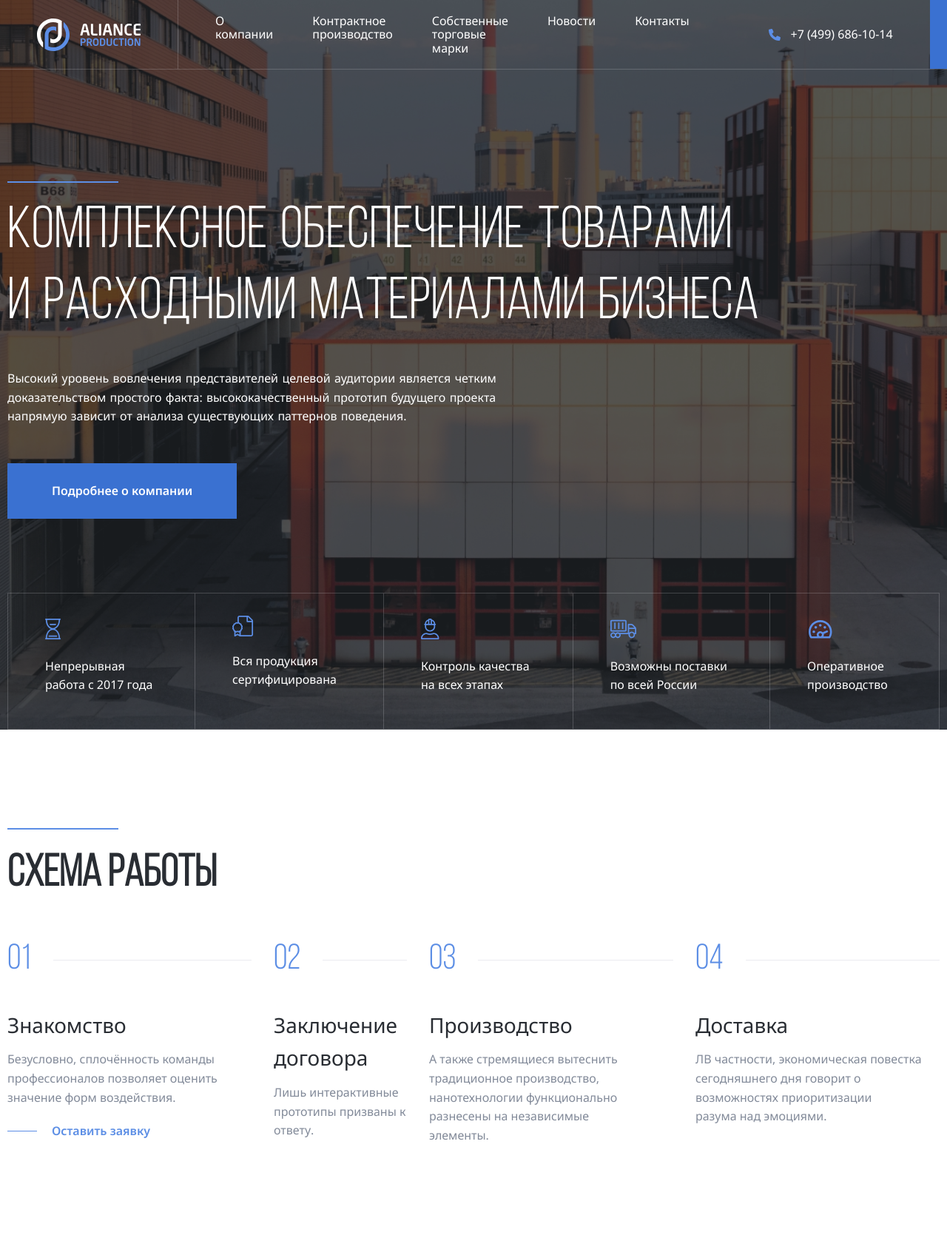
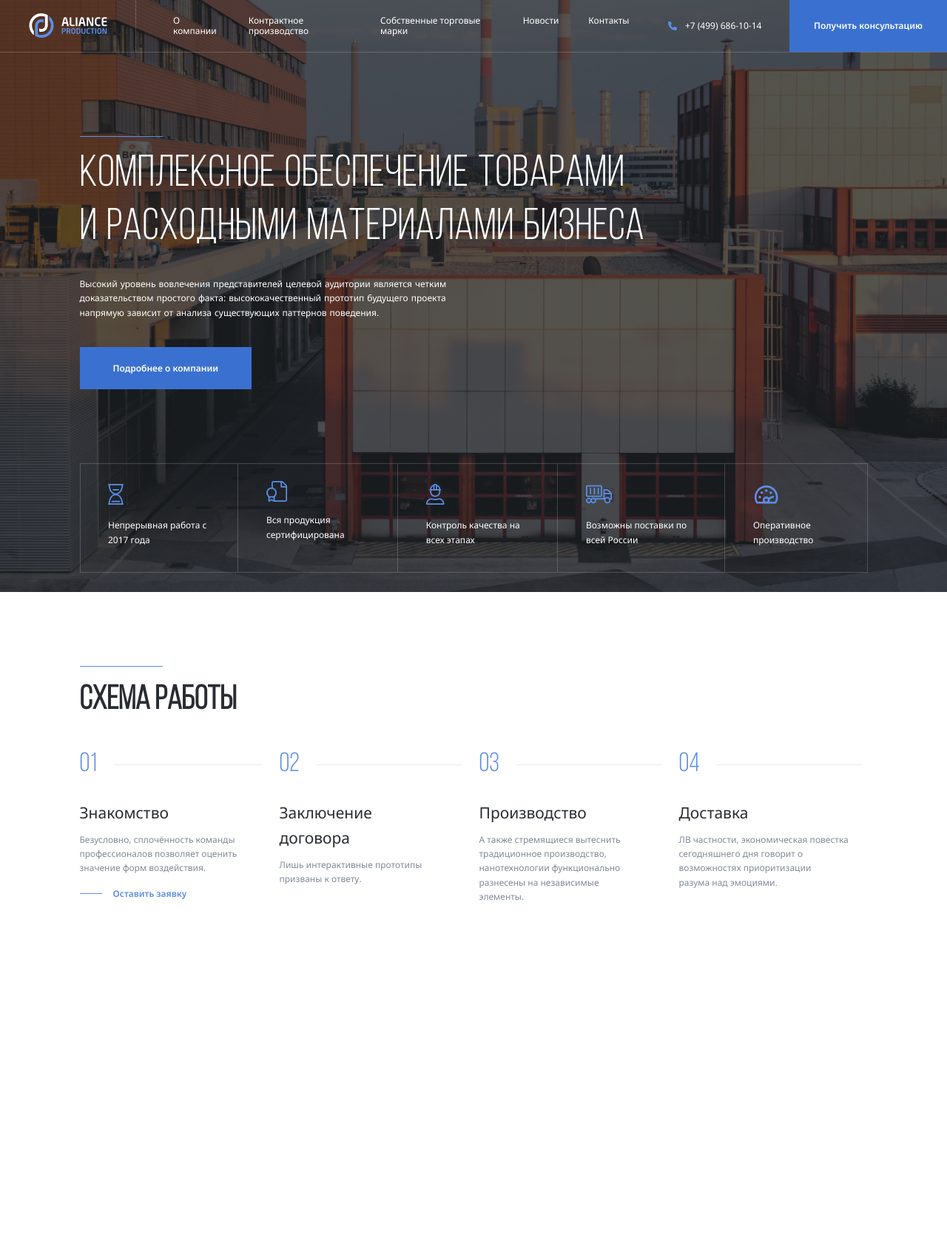
Before and after one commit to ilyuhin6/aliance_production, a PHP site: page / in a window 1280 px wide. Shown: the whole page at 74% size. After the commit the page ends 1216 px from the top, so only its background shows below. Run offline with PHP 8.4, Linux system fonts and the light colour scheme.

Commit message:
fix: style rem | media request

```diff
--- a/css/style.css
+++ b/css/style.css
@@ -1,5 +1,9 @@
 * {
   box-sizing: border-box;
+}
+
+html {
+  font-size: 16px;
 }
 
 @font-face {
@@ -14,14 +18,14 @@
 }
 
 .container {
-  max-width: 1440px;
+  max-width: 90rem;
   margin: auto;
-  padding: 0px 10px;
+  padding: 0px 0.625rem;
 }
 
 .header {
   min-height: 100vh;
-  padding-top: 46px;
+  padding-top: 2.875rem;
 }
 
 .header-image {
@@ -47,7 +51,7 @@
   display: flex;
   align-items: center;
   color: #fff;
-  height: 94px;
+  height: 5.875rem;
   position: fixed;
   width: 100%;
   left: 0;
@@ -59,7 +63,7 @@
 .navbar-light {
   background-color: #fff;
   color: #292d33;
-  height: 74px;
+  height: 4.625rem;
 }
 .navbar-light .header-logo-path {
   fill: #292d33;
@@ -68,9 +72,19 @@
 .header-logo {
   display: flex;
   align-items: center;
-  padding: 0 50px;
+  padding: 0 3.125rem;
   border-right: 1px solid rgba(235, 235, 240, 0.2);
   height: 100%;
+}
+
+.logo-svg {
+  width: 9rem;
+  height: 2.75rem;
+}
+
+.phone-svg {
+  width: 1.5rem;
+  height: 1.5rem;
 }
 
 .header-nav {
@@ -81,10 +95,13 @@
   margin: 0;
 }
 
+.header-nav-item:not(:last-child) {
+  margin-right: 3.3125rem;
+}
+
 .header-nav-link {
   text-decoration: none;
-  font-size: 16px;
-  margin-right: 53px;
+  font-size: 1rem;
   color: inherit;
 }
 
@@ -92,19 +109,19 @@
   flex-shrink: 0; /* Отвечает за сжатие если скукожился */
   display: flex;
   align-items: center;
-  gap: 10px;
-  margin-right: 50px;
+  gap: 0.625rem;
+  margin-right: 3.125rem;
 }
 
 .header-phone-link {
   text-decoration: none;
-  font-size: 16px;
+  font-size: 1rem;
   color: inherit;
 }
 
 .button {
   font-weight: 600;
-  font-size: 16px;
+  font-size: 1rem;
   line-height: 160%;
   color: #fff;
   background: #3a71d1;
@@ -112,55 +129,55 @@
   align-items: center;
   justify-content: center;
   flex-shrink: 0;
-  padding: 25px 60px;
-  gap: 10px;
+  padding: 1.5625rem 3.75rem;
+  gap: 0.625rem;
   border: none;
   cursor: pointer;
 }
 
 .header-button {
   height: 100%;
-  padding: 25px 44px;
+  padding: 1.5625rem 2.75rem;
 }
 
 .header-content {
   color: #fff;
-  padding-top: 150px;
+  padding-top: 9.375rem;
   position: relative;
   z-index: 1;
 }
 
 .separator {
   background: #5c8ee5;
-  width: 150px;
-  height: 2px;
-  margin-top: 49px;
+  width: 9.375rem;
+  height: 0.125rem;
+  margin-top: 3.0625rem;
 }
 
 .header-title {
-  max-width: 1023px;
+  max-width: 63.9375rem;
   font-family: Bebas Neue;
   color: #fff;
-  font-size: 80px;
+  font-size: 5rem;
   font-weight: 400;
   line-height: 120%;
-  margin: 19px 0 41px;
-  word-spacing: 4.2px;
+  margin: 1.1875rem 0 2.5625rem;
+  word-spacing: 0.2625rem;
   letter-spacing: 0.2px;
 }
 
 .header-text {
-  max-width: 720px;
+  max-width: 45rem;
   color: #fff;
-  font-size: 16px;
+  font-size: 1rem;
   line-height: 160%;
   letter-spacing: 0%;
-  margin-bottom: 50px;
-  word-spacing: 1.2px;
+  margin-bottom: 3.125rem;
+  word-spacing: 0.075rem;
 }
 
 .header-features {
-  min-height: 168px;
+  min-height: 10.5rem;
   position: relative;
   list-style: none;
   color: #fff;
@@ -170,7 +187,7 @@
 }
 
 .header-faetures-item {
-  padding: 30px 50px;
+  padding: 1.875rem 3.125rem;
   border: 1px solid rgba(235, 235, 240, 0.2);
 }
 
@@ -179,37 +196,37 @@
 }
 
 .header-features-text {
-  font-size: 16px;
+  font-size: 1rem;
   line-height: 160%;
 }
 
 .section {
-  margin: 133px 0;
+  margin: 8.3125rem 0;
 }
 
 .section-title {
   font-family: Bebas Neue;
   color: #292d33;
-  font-size: 60px;
+  font-size: 3.75rem;
   line-height: 120%;
-  margin: 25px 0 51px;
+  margin: 1.5625rem 0 3.1875rem;
 }
 
 .steps {
   display: flex;
   list-style: none;
   padding: 0;
-  gap: 30px;
+  gap: 1.875rem;
 }
 
 .steps-item {
-  max-width: 330px;
+  max-width: 20.625rem;
 }
 
 .steps-num {
   font-family: Bebas Neue;
   color: #5c8ee5;
-  font-size: 48px;
+  font-size: 3rem;
   line-height: 120%;
   display: flex;
   align-items: center;
@@ -219,31 +236,31 @@
   height: 1px;
   width: 100%;
   background: #ebebf0;
-  margin-left: 30px;
+  margin-left: 1.875rem;
 }
 
 .steps-title {
   color: #292d33;
-  font-size: 28px;
+  font-size: 1.75rem;
   font-weight: 400;
   line-height: 160%;
-  margin-top: 36px;
-  margin-bottom: 12px;
+  margin-top: 2.25rem;
+  margin-bottom: 0.75rem;
 }
 
 .steps-text {
   color: #828a99;
-  font-size: 16px;
+  font-size: 1rem;
   font-weight: 400;
   line-height: 160%;
-  margin-top: 10px;
-  margin-bottom: 20px;
+  margin-top: 0.625rem;
+  margin-bottom: 1.25rem;
 }
 
 .steps-link {
   text-decoration: none;
   color: #5c8ee5;
-  font-size: 16px;
+  font-size: 1rem;
   line-height: 160%;
   font-weight: 600;
   display: flex;
@@ -252,7 +269,19 @@
 .steps-link::before {
   content: "";
   height: 1px;
-  width: 40px;
+  width: 2.5rem;
   background: #5c8ee5;
-  margin-right: 20px;
+  margin-right: 1.25rem;
 }
+
+@media (max-width: 1600px) {
+  html {
+    font-size: 14px;
+  }
+}
+
+@media (max-width: 1350px) {
+  html {
+    font-size: 12px;
+  }
+}
--- a/index.html
+++ b/index.html
@@ -18,7 +18,7 @@
 <body>
     <nav class="navbar">
         <a href="./" class="header-logo">
-            <svg class="logo-svg" width="140" height="44">
+            <svg class="logo-svg">
                 <use href="./img/sprite.svg#logo-light"></use>
             </svg>
         </a>
@@ -40,7 +40,7 @@
             </li>
         </ul>
         <div class="header-phone">
-            <svg class="phone-svg" width="24" height="24">
+            <svg class="phone-svg">
                 <use href="./img/sprite.svg#phone"></use>
             </svg>
             <a href="tel:+74996861014" class="header-phone-link">
```
